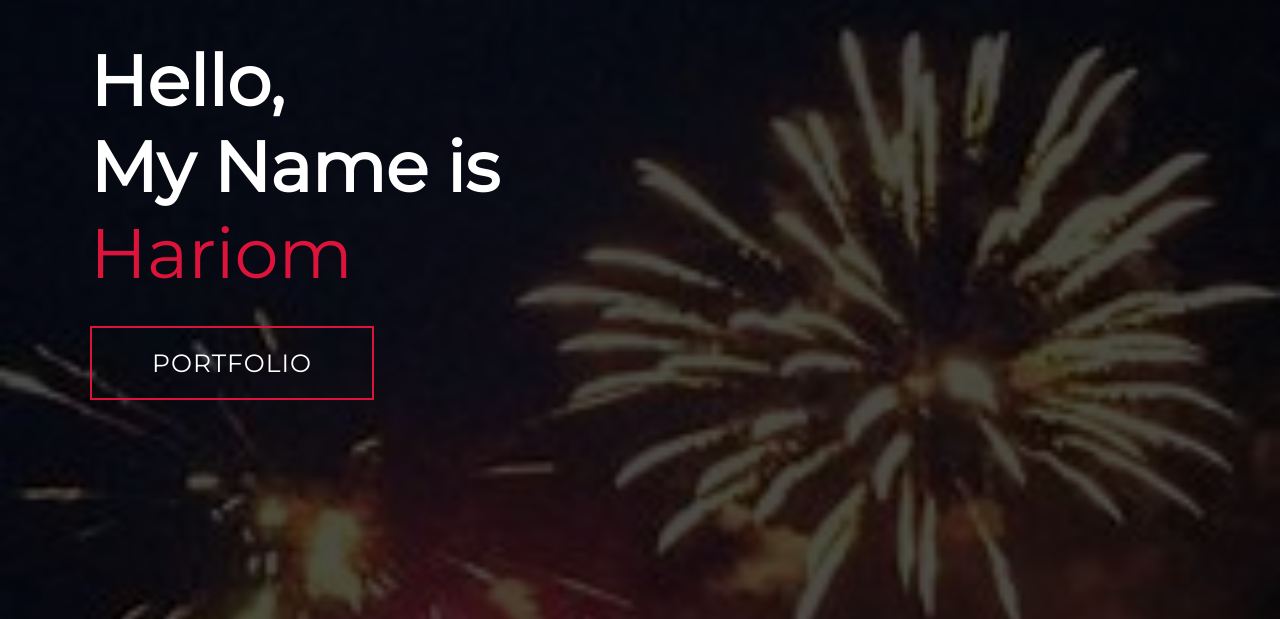
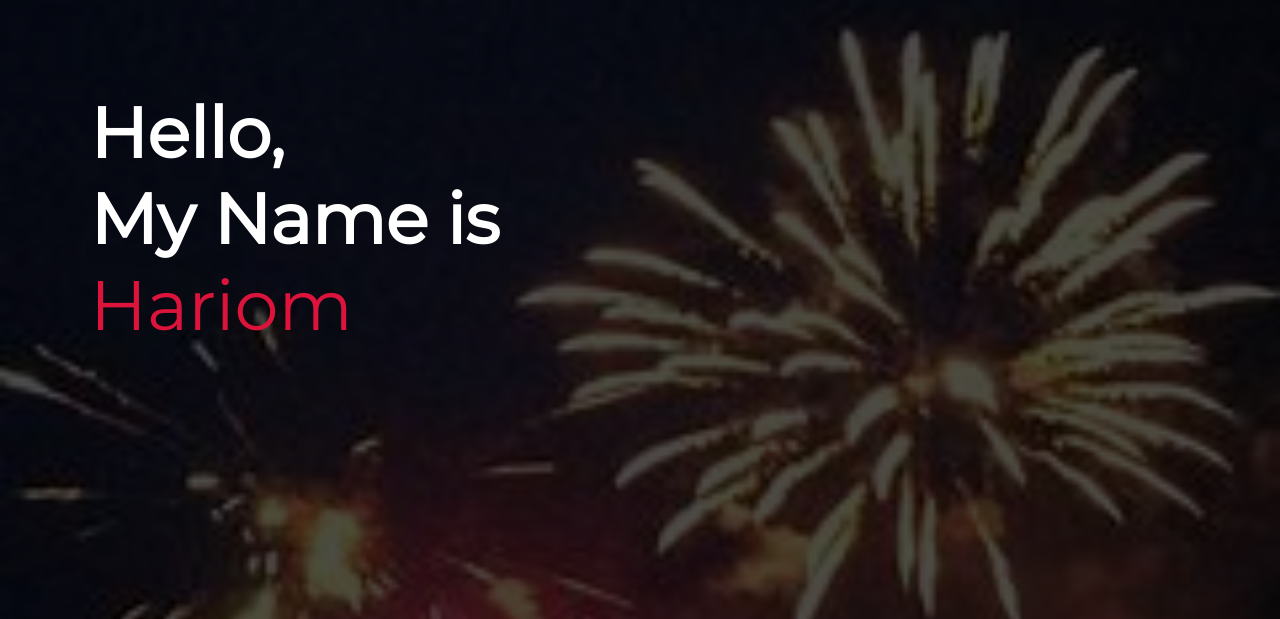
Before and after one commit to Sanatanikashi/OnlineRituals, a plain HTML site: page index.html in a window 1280 px wide. Shown: the part 181-800 px from the top of the page. Drawn offline with Linux system fonts and the light colour scheme.

Commit message:
Update index.html

```diff
--- a/index.html
+++ b/index.html
@@ -46,7 +46,7 @@
         <h1>Hello, <span></span></h1>
         <h1>My Name is <span></span></h1>
         <h1>Hariom <span></span></h1>
-        <a href="#projects" type="button" class="cta">Portfolio</a>
+
       </div>
     </div>
   </section>
```
